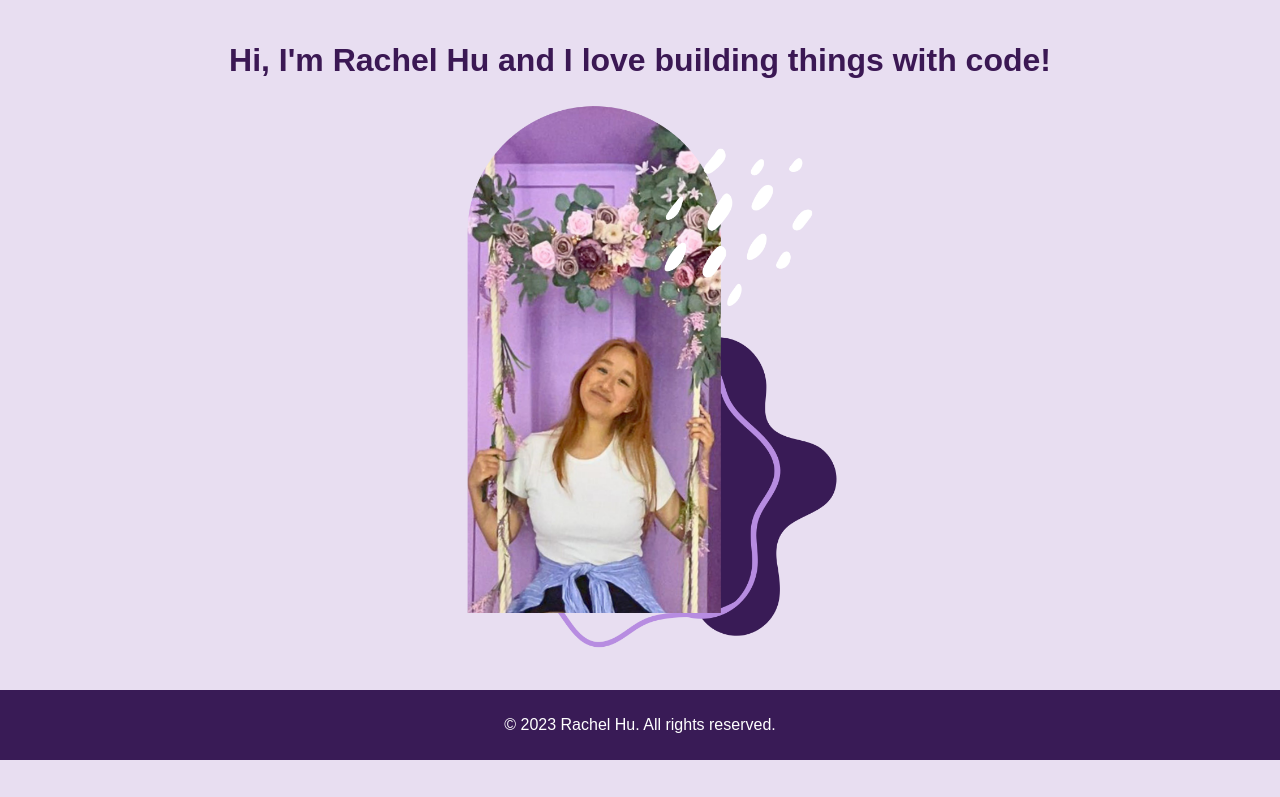
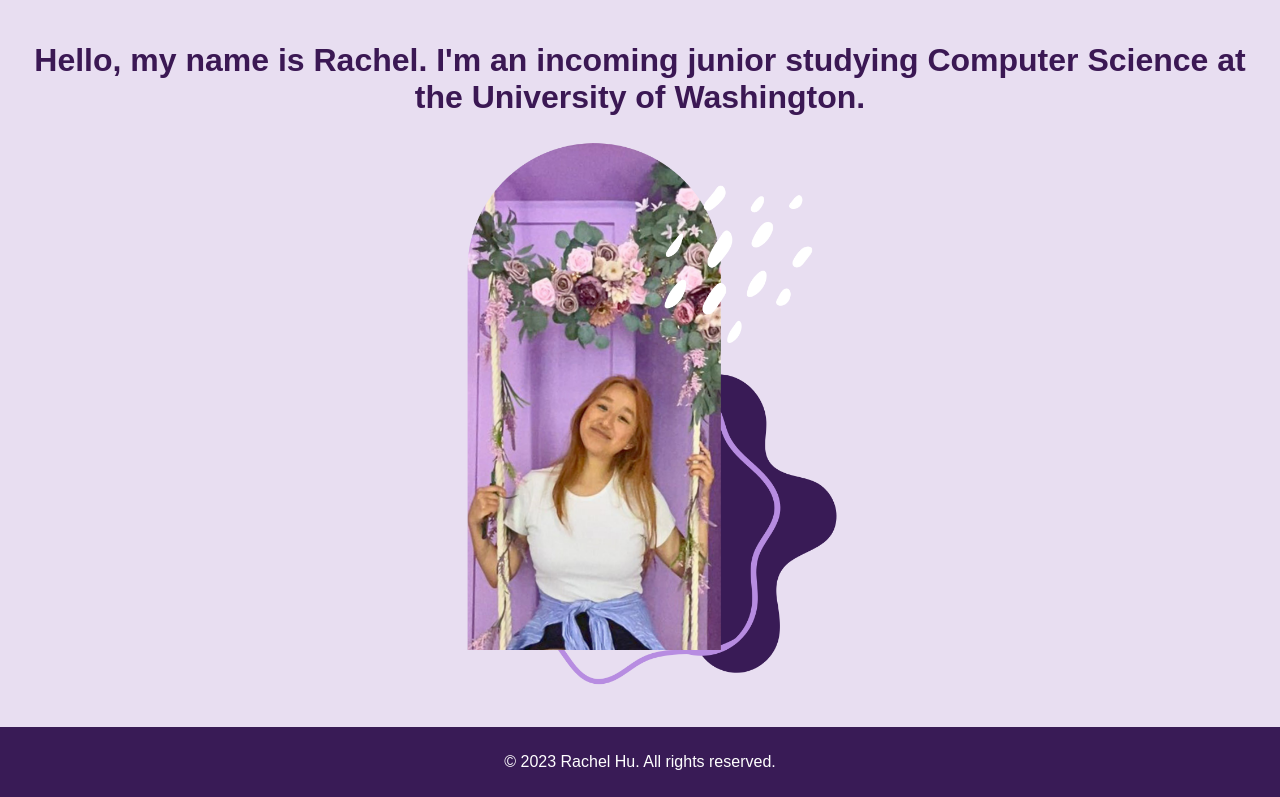
Before and after one commit to rachel-hu-hub/portfolio, a Python web app: template flask/templates/home_demo.html in a window 1280 px wide. Shown: the part 41-838 px from the top of the page. Before the commit the page ends 801 px from the top, so only its background shows below. Run offline with Jinja, Linux system fonts and the light colour scheme; the template is opened without the code that fills it, so the values that code supplies are empty.

Commit message:
Changed some wording on the homepage.

```diff
--- a/flask/templates/home_demo.html
+++ b/flask/templates/home_demo.html
@@ -47,7 +47,7 @@
     </header>
 
     <main>
-      <h1>Hi, I'm Rachel Hu and I love building things with code!</h2>
+      <h1>Hello, my name is Rachel. I'm an incoming junior studying Computer Science at the University of Washington.</h2>
       <h2>
         {{ bio }}
       </h2>
```
